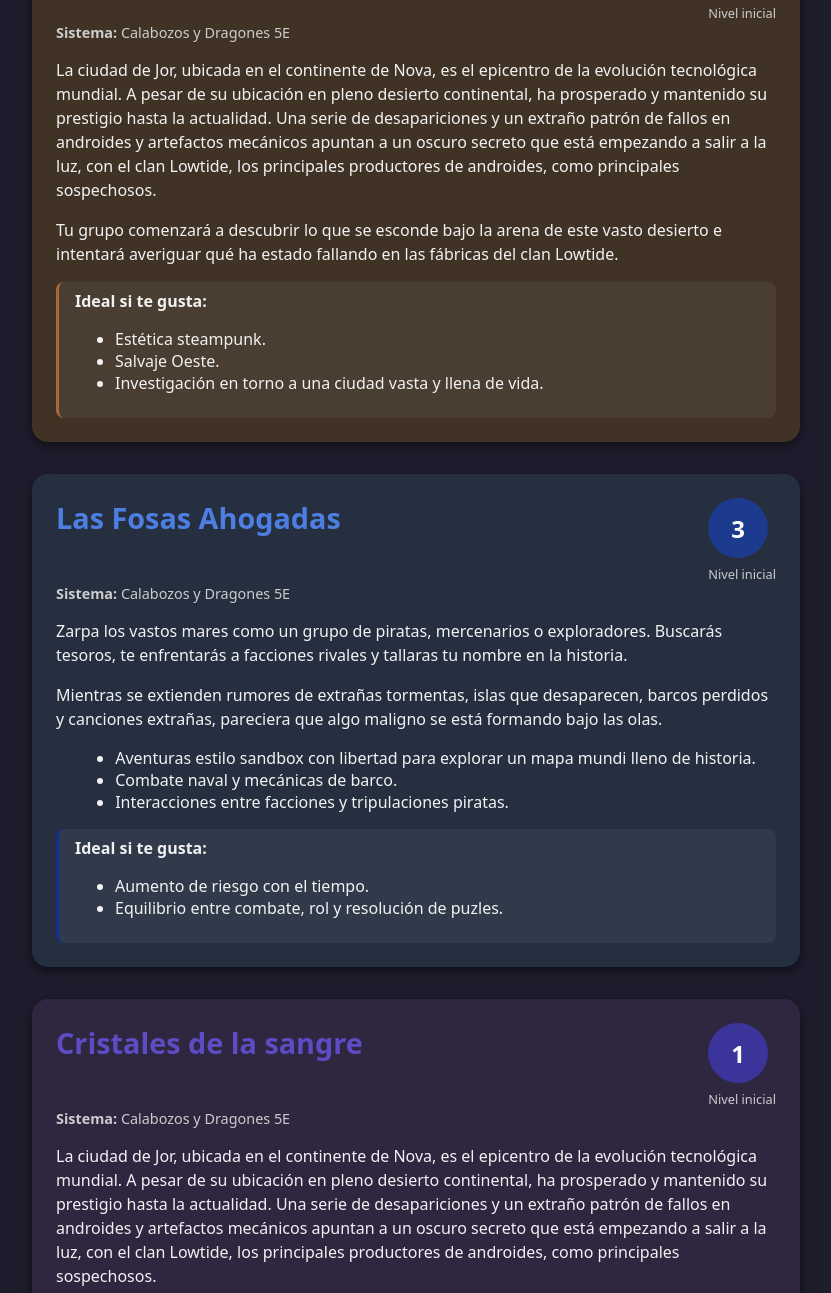
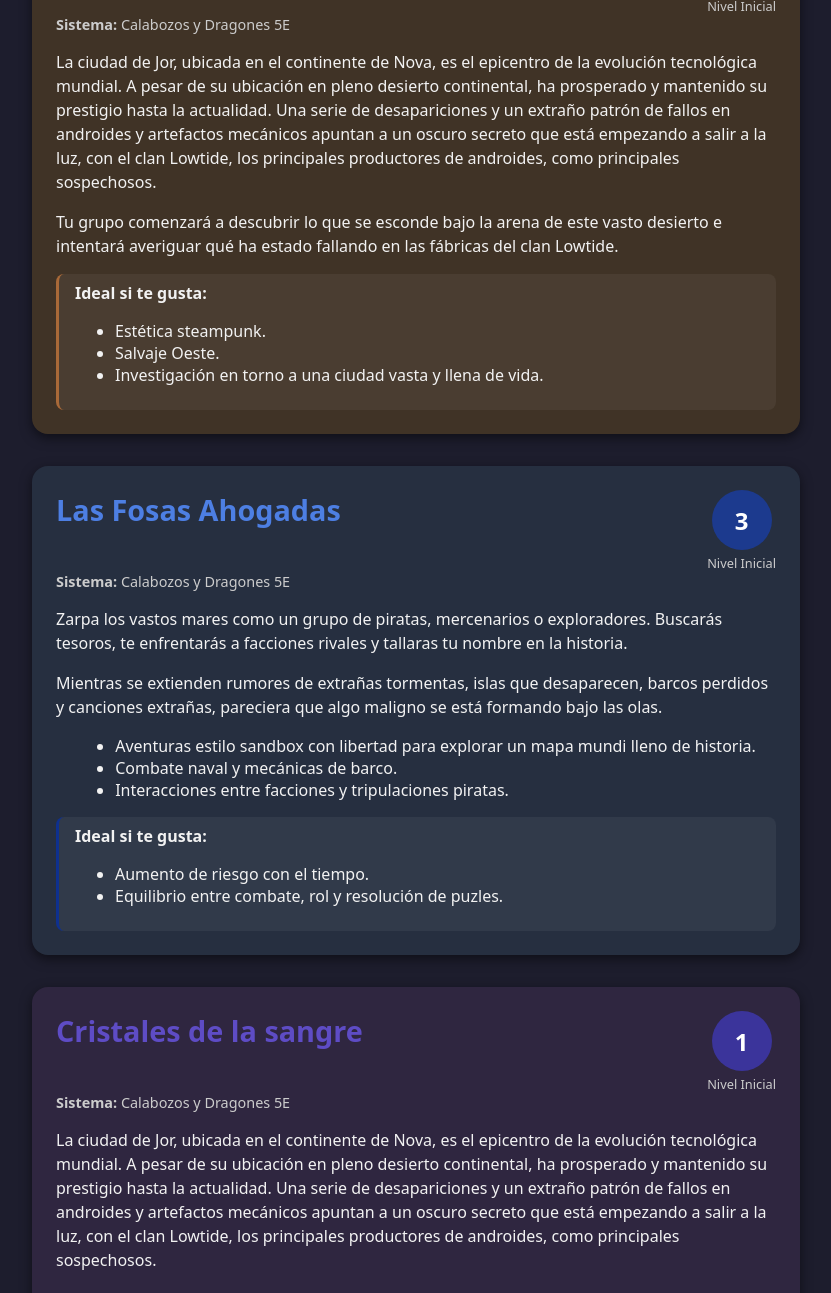
Before and after one commit to midnighght/DND-Modules, a plain HTML site: page index.html in a window 1280 px wide. Shown: the part 722-2015 px from the top of the page, without its empty margins (224-1055 px from the left). Drawn offline with Linux system fonts and the light colour scheme.

Commit message:
div level badge center fix

```diff
--- a/index.html
+++ b/index.html
@@ -15,7 +15,7 @@
           La Maldición de Strahd</h2>
         <div class="level-badge" style="--accent:#7a0b0b;">
           <div class="circle">3</div>
-          <span>Nivel inicial</span>
+          <span>Nivel Inicial</span>
         </div>
       </header>
 
@@ -57,7 +57,7 @@
           Perfección Mecánica</h2>
         <div class="level-badge" style="--accent:#a96938;">
           <div class="circle">3</div>
-          <span>Nivel inicial</span>
+          <span>Nivel Inicial</span>
         </div>
       </header>
 
@@ -90,7 +90,7 @@
           Las Fosas Ahogadas</h2>
         <div class="level-badge" style="--accent:#1c3a8e;">
           <div class="circle">3</div>
-          <span>Nivel inicial</span>
+          <span>Nivel Inicial</span>
         </div>
       </header>
 
@@ -128,7 +128,7 @@
           Cristales de la sangre</h2>
         <div class="level-badge" style="--accent:#3b349b;">
           <div class="circle">1</div>
-          <span>Nivel inicial</span>
+          <span>Nivel Inicial</span>
         </div>
       </header>
 
@@ -160,7 +160,7 @@
           Waterdeep: El Golpe de los Dragones</h2>
         <div class="level-badge" style="--accent:#094186;">
           <div class="circle">3</div>
-          <span>Nivel inicial</span>
+          <span>Nivel Inicial</span>
         </div>
       </header>
 
--- a/module-card.css
+++ b/module-card.css
@@ -56,6 +56,9 @@ body {
 /* Level badge */
 .level-badge {
   text-align: center;
+  display: flex;
+  flex-direction: column;
+  align-items: center;
 }
 
 .level-badge .circle {
```
